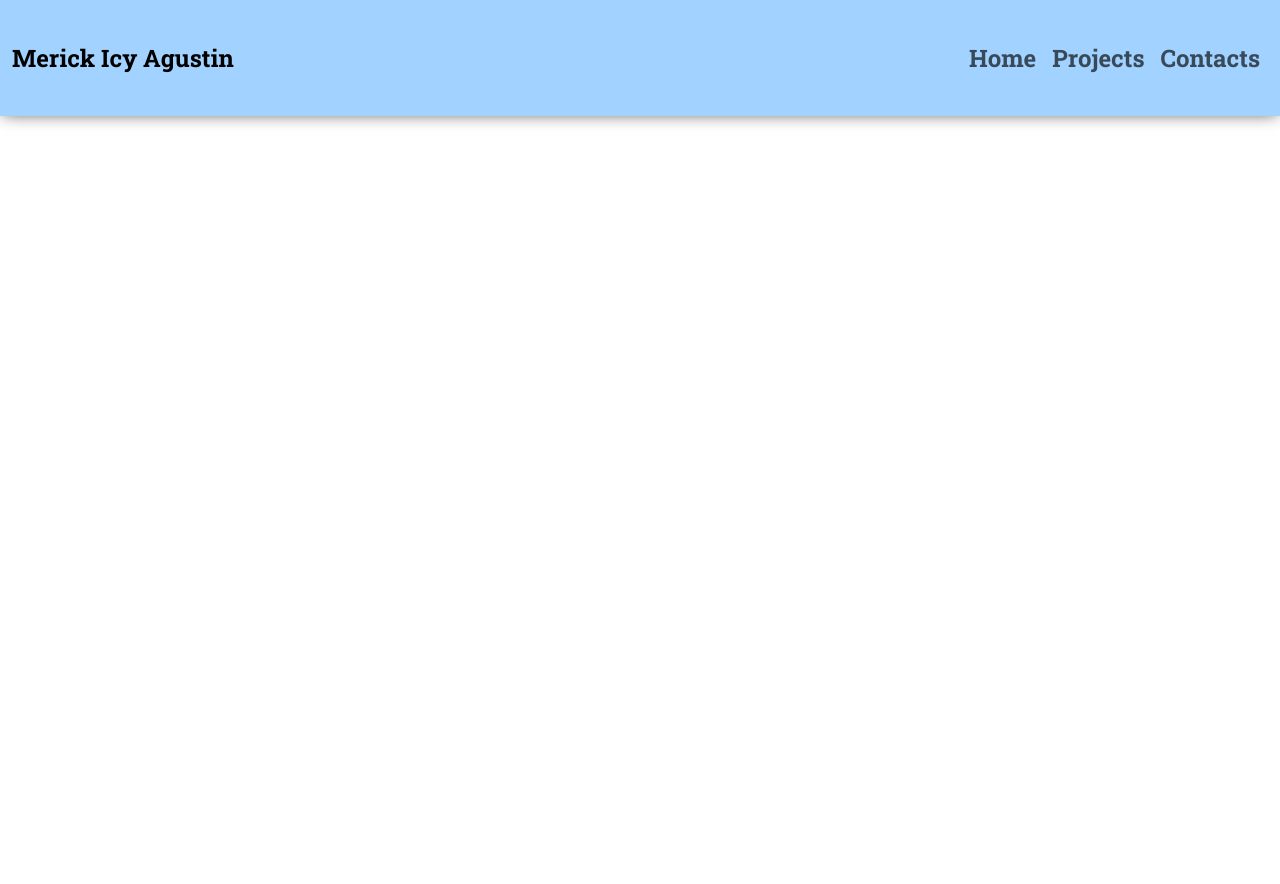
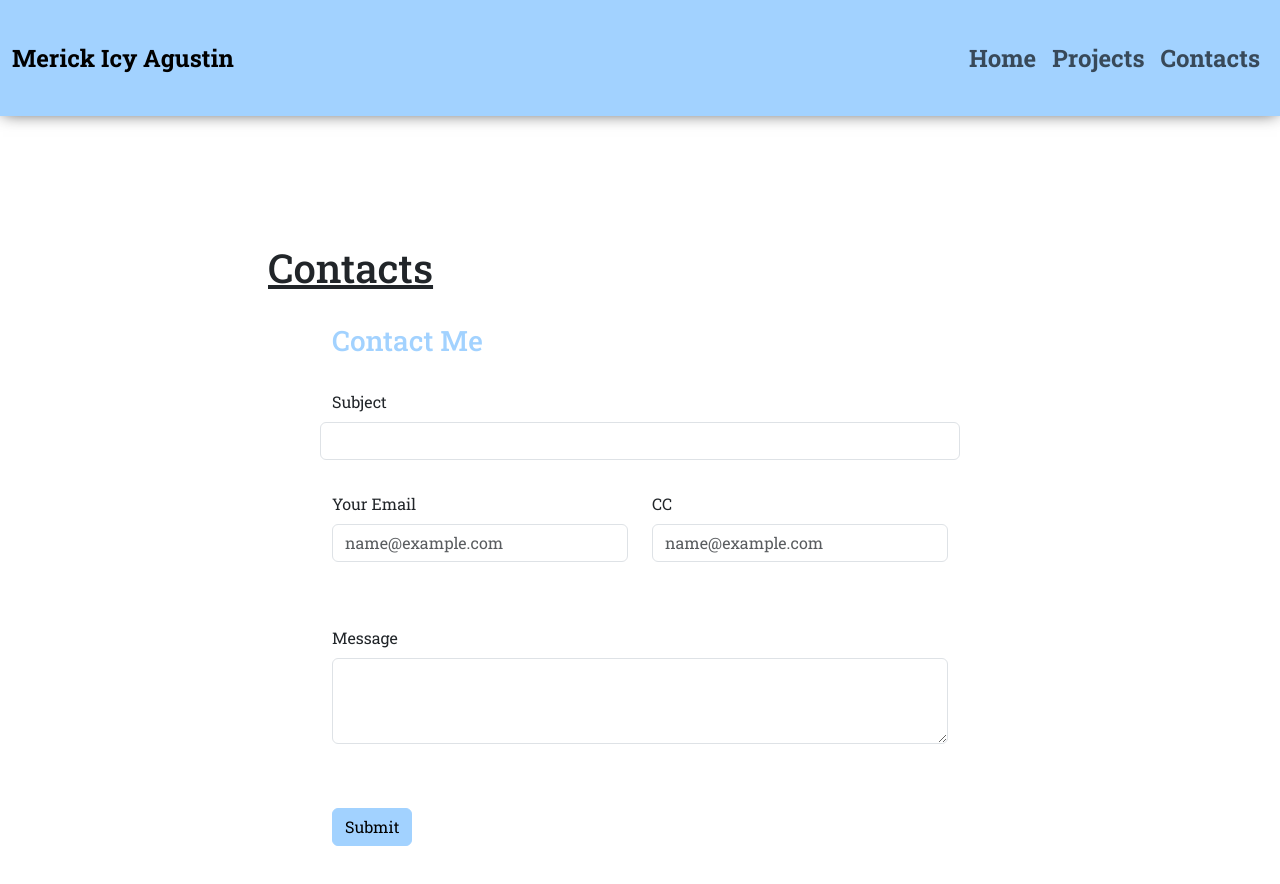
Before and after one commit to merickagustin/my-portfolio, a React (Create React App) app: page /contacts in a window 1280 px wide. Shown: the top 884 px of the page. Before the commit the page ends 800 px from the top, so only its background shows below. Built offline with nearby package versions, Linux system fonts and the light colour scheme.

Commit message:
Add new updates including contact page

```diff
--- a/src/App.js
+++ b/src/App.js
@@ -1,6 +1,7 @@
 import Home from "./components/Home.js";
 import Navbar from "./components/Navbar.js";
 import Projects from "./components/Projects.js";
+import Contacts from "./components/Contacts.js";
 import { BrowserRouter, Route, Routes } from "react-router-dom";
 
 function App() {
@@ -14,7 +15,7 @@ function App() {
           <Routes>
             <Route path="/" element={<Home />} />
             <Route path="/projects" element={<Projects />} />
-            <Route path="/" element={<Home />} />
+            <Route path="/contacts" element={<Contacts />} />
           </Routes>
         </main>
       </div>
--- /dev/null
+++ b/src/components/Contacts.js
@@ -0,0 +1,16 @@
+import EmailForm from "./EmailForm";
+
+function Contacts() {
+  return (
+    <section className="container-fluid">
+      <div className="px-1 py-3 px-lg-5 py-xl-4 row justify-content-center">
+        <div className="container">
+          <h1>Contacts</h1>
+          <EmailForm />
+        </div>
+      </div>
+    </section>
+  );
+}
+
+export default Contacts;
--- a/src/components/EmailForm.js
+++ b/src/components/EmailForm.js
@@ -2,20 +2,37 @@
 
 function EmailForm() {
   return (
-    <form className="cta-form">
-      <div className="mb-3">
+    <form className="cta-form px-3">
+      <h3 className="text-primary">Contact Me</h3>
+      <div className="mb-3 row">
         <label for="exampleFormControlInput1" className="form-label">
-          Email address
+          Subject
         </label>
-        <input
-          type="email"
-          className="form-control"
-          placeholder="name@example.com"
-        />
+        <input type="text" className="form-control mb-1" />
+        <div className="col">
+          <label for="exampleFormControlInput1" className="form-label">
+            Your Email
+          </label>
+          <input
+            type="email"
+            className="form-control"
+            placeholder="name@example.com"
+          />
+        </div>
+        <div className="col">
+          <label for="exampleFormControlInput1" className="form-label">
+            CC
+          </label>
+          <input
+            type="cc"
+            className="form-control"
+            placeholder="name@example.com"
+          />
+        </div>
       </div>
       <div class="mb-3">
         <label for="exampleFormControlTextarea1" className="form-label">
-          Example textarea
+          Message
         </label>
         <textarea
           className="form-control"
@@ -25,7 +42,7 @@ function EmailForm() {
       </div>
       <div class="col-auto">
         <button type="submit" class="btn btn-primary mb-3">
-          Confirm identity
+          Submit
         </button>
       </div>
     </form>
--- a/src/components/Home.js
+++ b/src/components/Home.js
@@ -15,6 +15,14 @@ import classes from "../css/Home.module.css";
 
 const startYear = new Date("03/01/2014").getFullYear();
 const curYear = new Date().getFullYear();
+const downloadFileAtURL = function () {
+  const aTag = document.createElement("a");
+  aTag.href = "/CV_Merick Icy Agustin.doc";
+  aTag.setAttribute("download", "CV_Merick Icy Agustin");
+  document.body.appendChild(aTag);
+  aTag.click();
+  aTag.remove();
+};
 
 function About() {
   return (
@@ -23,7 +31,7 @@ function About() {
         <div className="about-image px-1 px-md-0 col col-md-4 d-flex justify-content-center">
           <img
             src={MyPic}
-            rel="Profile picture of Merick Icy Agustin"
+            alt="Merick Icy Agustin"
             className={classes["img-profile"] + " image-fluid"}
           />
         </div>
@@ -41,9 +49,14 @@ function About() {
           </p>
           <p>I'm currently exploring new techs in building web applications.</p>
           <div className="about-links d-flex justify-content-center align-items-center gap-1">
-            <a href="#" className={classes["download-cv"]}>
+            <button
+              onClick={() => {
+                downloadFileAtURL();
+              }}
+              className={classes["download-cv"]}
+            >
               Download CV
-            </a>
+            </button>
             <Link to="/projects">View Projects &rarr;</Link>
           </div>
         </div>
--- a/src/components/Navbar.js
+++ b/src/components/Navbar.js
@@ -3,12 +3,12 @@ import { Link } from "react-router-dom";
 const navItems = [
   { navName: "Home", link: "/" },
   { navName: "Projects", link: "/projects" },
-  { navName: "Contacts", link: "/" },
+  { navName: "Contacts", link: "/contacts" },
 ];
 
 const renderNavItems = (navItems) => {
-  return navItems.map((navItems) => (
-    <li className="nav-item">
+  return navItems.map((navItems, i) => (
+    <li key={i} className="nav-item">
       <Link to={navItems.link} className="nav-link">
         {navItems.navName}
       </Link>
--- a/src/components/Projects.js
+++ b/src/components/Projects.js
@@ -2,7 +2,7 @@ import classes from "../css/Projects.module.css";
 
 const projectCards = [
   {
-    projectTitle: "Omnifood Responsive website app",
+    projectTitle: "Omnifood Responsive Website",
     projectDate: "(March 2023)",
     projectDescription:
       "Building a responsive website from mobile first to desktop display.",
@@ -16,33 +16,36 @@ const projectCards = [
     projectDescription: "My own portfolio website to showcase my projects.",
     sourceCodeLink: "https://github.com/merickagustin/my-portfolio",
     sourceWebsite: "",
-    techs: ["HTML5", "JavaScript", "CSS", "ReactJs", "BootStrap5"],
+    techs: ["HTML5", "JavaScript", "CSS", "React.js", "BootStrap5"],
   },
 ];
 
 const renderProjectCards = (projectCards) => {
-  return projectCards.map((projectCard) => (
-    <div className="col-10 col-sm-8 col-lg-12 col-xl-6">
-      <div class="card border-primary shadow">
+  return projectCards.map((projectCard, i) => (
+    <div key={i} className="col-10 col-sm-8 col-lg-12 col-xl-7">
+      <div className="card border-primary shadow">
         <div className="card-header d-flex flex-column flex-lg-row gap-1 align-items-center">
           <p className={classes["project-title"]}>{projectCard.projectTitle}</p>
           <p className={classes["project-date"] + " text-primary"}>
             {projectCard.projectDate}
           </p>
         </div>
-        <div class="card-body">
+        <div className="card-body">
           <p className="card-text">{projectCard.projectDescription}</p>
           <div className={classes["tech-tags"]}>
-            {projectCard.techs.map((tech) => (
-              <span>{tech}</span>
+            {projectCard.techs.map((tech, i) => (
+              <span key={i}>{tech}</span>
             ))}
           </div>
 
           <div className="source-links d-flex flex-column flex-md-row gap-2 mt-2">
             {projectCard.sourceWebsite !== "" ? (
               <a
+                key={i}
                 className={classes["link-highlight"]}
                 href={projectCard.sourceWebsite}
+                target="_blank"
+                rel="noopener noreferrer"
               >
                 View Website
               </a>
@@ -52,6 +55,8 @@ const renderProjectCards = (projectCards) => {
             <a
               className={classes["link-highlight"]}
               href={projectCard.sourceCodeLink}
+              target="_blank"
+              rel="noopener noreferrer"
             >
               View Project
             </a>
@@ -66,7 +71,7 @@ function Projects() {
   return (
     <section className="container-fluid justify-content-center">
       <div className="px-1 py-3 px-lg-5 py-xl-4 row justify-content-center">
-        <div className="container pt-3 px-0">
+        <div className="container px-0">
           <h1>Projects</h1>
           <div className="row g-1 justify-content-center">
             {renderProjectCards(projectCards)}
--- a/src/css/Home.module.css
+++ b/src/css/Home.module.css
@@ -16,28 +16,20 @@
   font-size: 1.6rem;
 }
 
-.download-cv:link,
-.download-cv:visited {
+.download-cv {
   font-weight: 600;
   text-decoration: none;
   color: #313f4c;
   background-color: #a2d2ff;
+  border: none;
   border-radius: 10px;
   padding: 0.8rem 1rem;
   transition: all 0.3s;
 }
 
-.download-cv:hover,
-.download-cv:active {
+.download-cv:hover {
   background-color: #bde0fe;
 }
-
-/* .direct-project-site {
-  color: #313f4c;
-  background-color: #a2d2ff;
-  border-radius: 20px;
-  padding: 0.8rem 1rem;
-} */
 
 .about-content {
   font-size: 1.4rem;
@@ -57,13 +49,12 @@
 }
 
 .skill-list span {
-  font-size: 1.6rem;
+  font-weight: 700 !important;
+  font-size: 1.2rem;
   margin-top: 0.8rem;
 }
 
 .skill:hover > .skill-icon {
-  /* background-color: #a2d2ff; */
-  /* border-radius: 100%; */
   cursor: pointer;
   transform: scale(110%);
 }
--- a/src/css/Projects.module.css
+++ b/src/css/Projects.module.css
@@ -10,6 +10,7 @@
 }
 
 .tech-tags span {
+  display: inline-block;
   margin: 0.2rem;
   font-weight: 700;
   color: #313f4c;
@@ -21,6 +22,7 @@
 
 .link-highlight:link,
 .link-highlight:visited {
+  font-size: 1.2rem;
   text-align: center;
   font-weight: 600;
   text-decoration: none;
```
Also changed, not shown: 1 other file (tests, documents, lock files or other folders).
